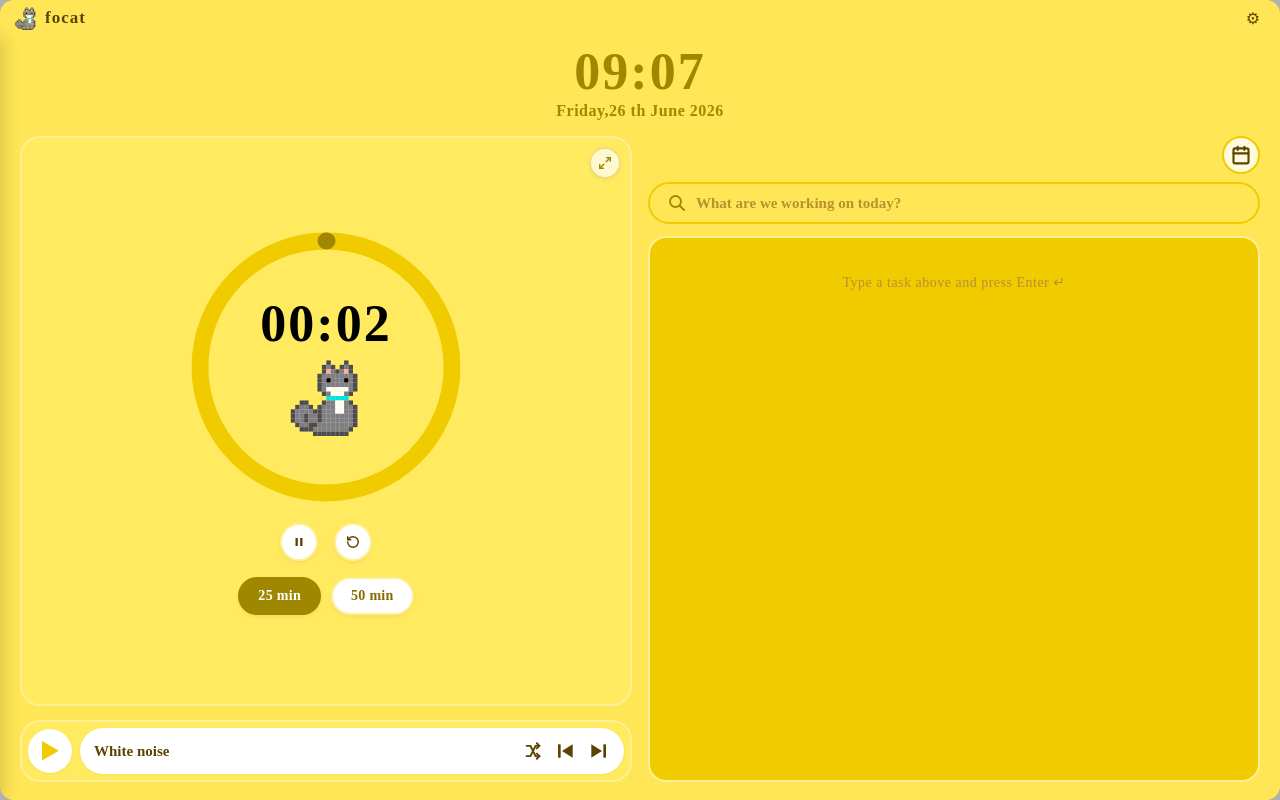
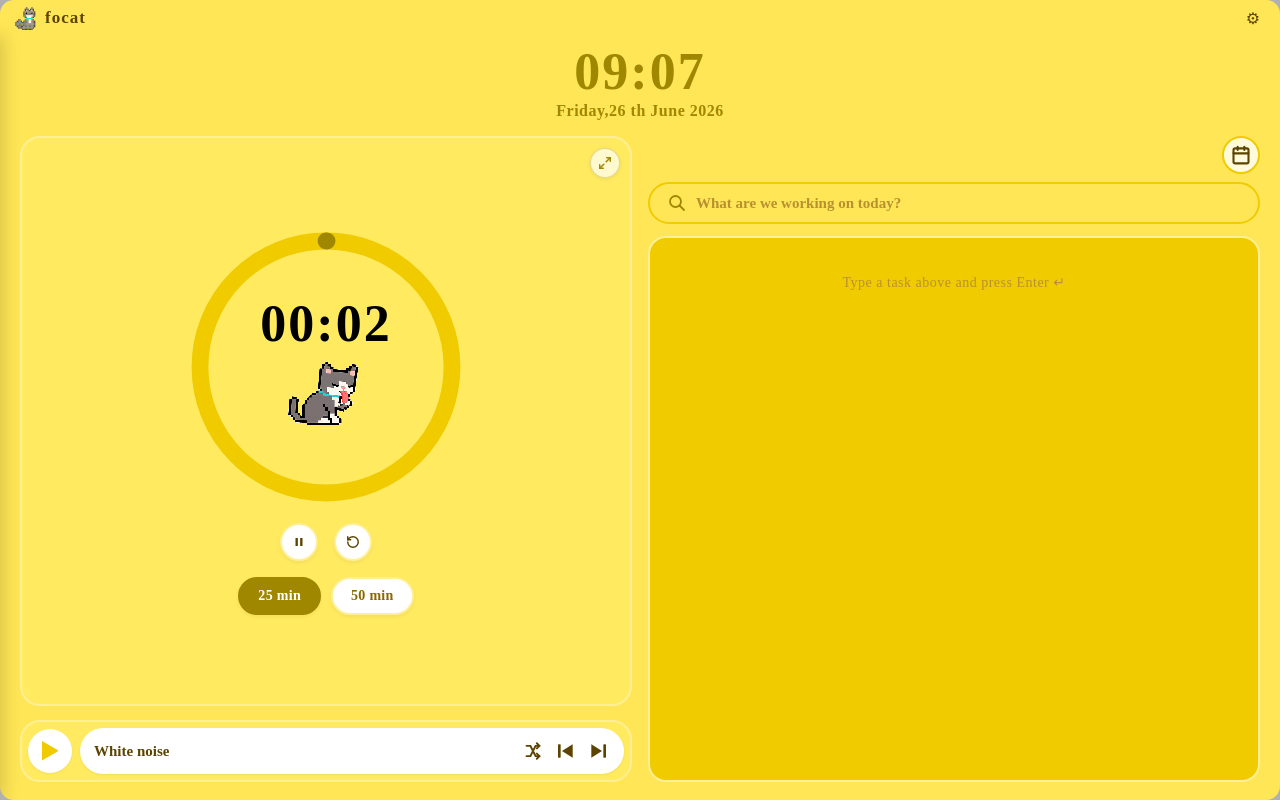
Before and after one commit to leonigangoda/focat-pomodoro-app, a React (Vite) app in the folder focat/: page / in a window 1280 px wide. Both pictures are taken after a click on the button 299 px from the left and 542 px from the top of the page. Built offline with nearby package versions, Linux system fonts and the light colour scheme; a web font is replaced by a local one.

Commit message:
change graphics to the timer running  state

```diff
--- a/focat/src/components/BigClock.jsx
+++ b/focat/src/components/BigClock.jsx
@@ -77,7 +77,17 @@ export default function BigClock({ timer, catAccessory, large = false }) {
           <div className={`${styles.timerDigits} ${digitClass}`}>
             {timer.state === 'idle' ? '00:00' : timer.display}
           </div>
-          <CatSvg mode={timer.catMode} size={large ? 96 : 80} accessory={catAccessory} />
+          {timer.state === 'running' && !timer.isBreak ? (
+            <img
+              src="/timer-cat.gif"
+              alt="Cooking cat"
+              width={large ? 96 : 80}
+              height={large ? 96 : 80}
+              style={{ imageRendering: 'pixelated', objectFit: 'contain' }}
+            />
+          ) : (
+            <CatSvg mode={timer.catMode} size={large ? 96 : 80} accessory={catAccessory} />
+          )}
         </div>
       </div>
 
```
Also changed, not shown: focat/public/timer-cat.gif (added).
